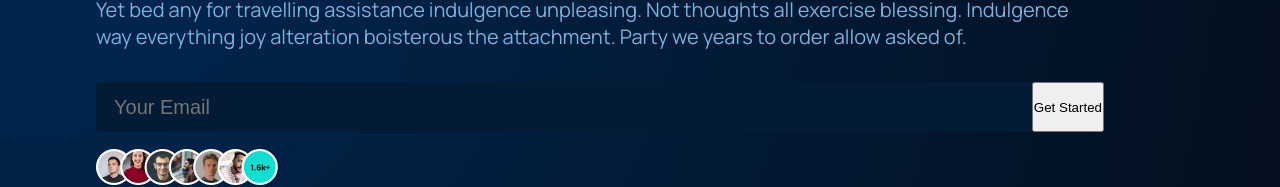
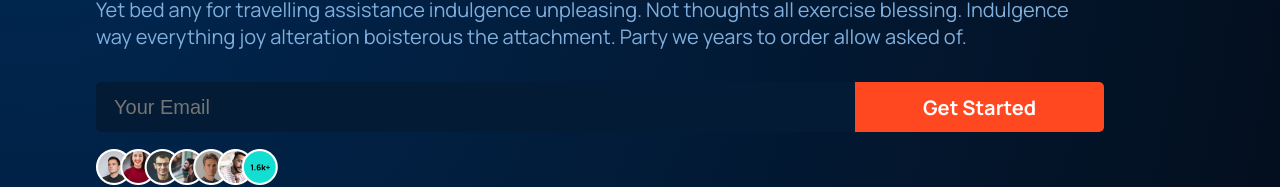
Before and after one commit to Owhab/gpt3-application, a React (Create React App) app: page / in a window 1280 px wide. Shown: the part 363-550 px from the top of the page. Built offline with nearby package versions, Linux system fonts and the light colour scheme.

Commit message:
added styles to the header button

```diff
--- a/src/containers/header/header.css
+++ b/src/containers/header/header.css
@@ -50,3 +50,20 @@
     color: #fff;
     border-radius: 5px 0 0 5px;
 }
+
+.gpt3__header-content__input button {
+    flex: 0.6;
+    width: 100%;
+    min-height: 50px;
+    font-family: var(--font-family);
+    font-size: 20px;
+    font-weight: bold;
+    line-height: 27px;
+    background-color: #ff4820;
+    color: #fff;
+    cursor: pointer;
+    border-radius: 0 5px 5px 0;
+    outline: none;
+    padding: 0 1rem;
+    border: none;
+}
```
